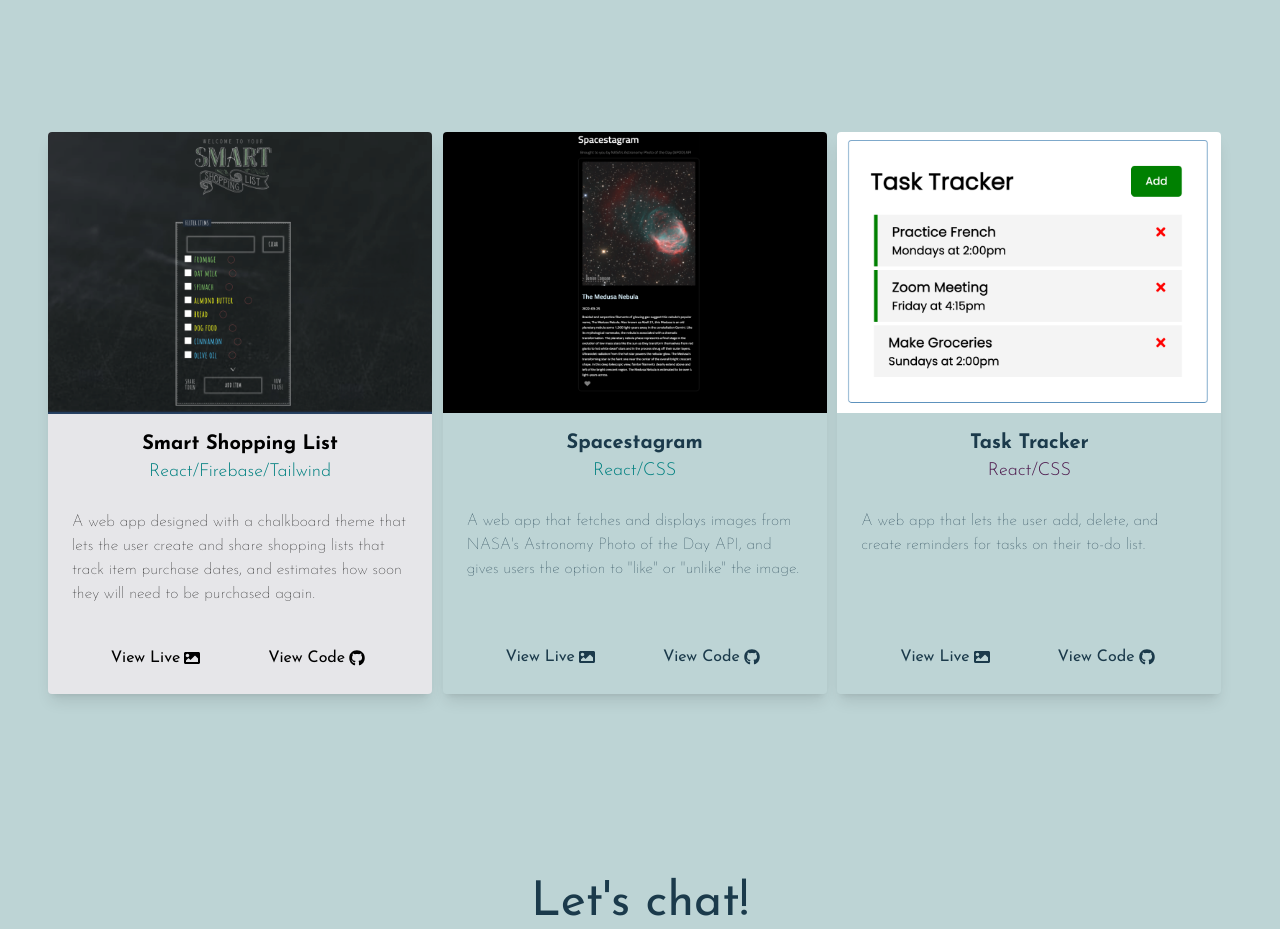
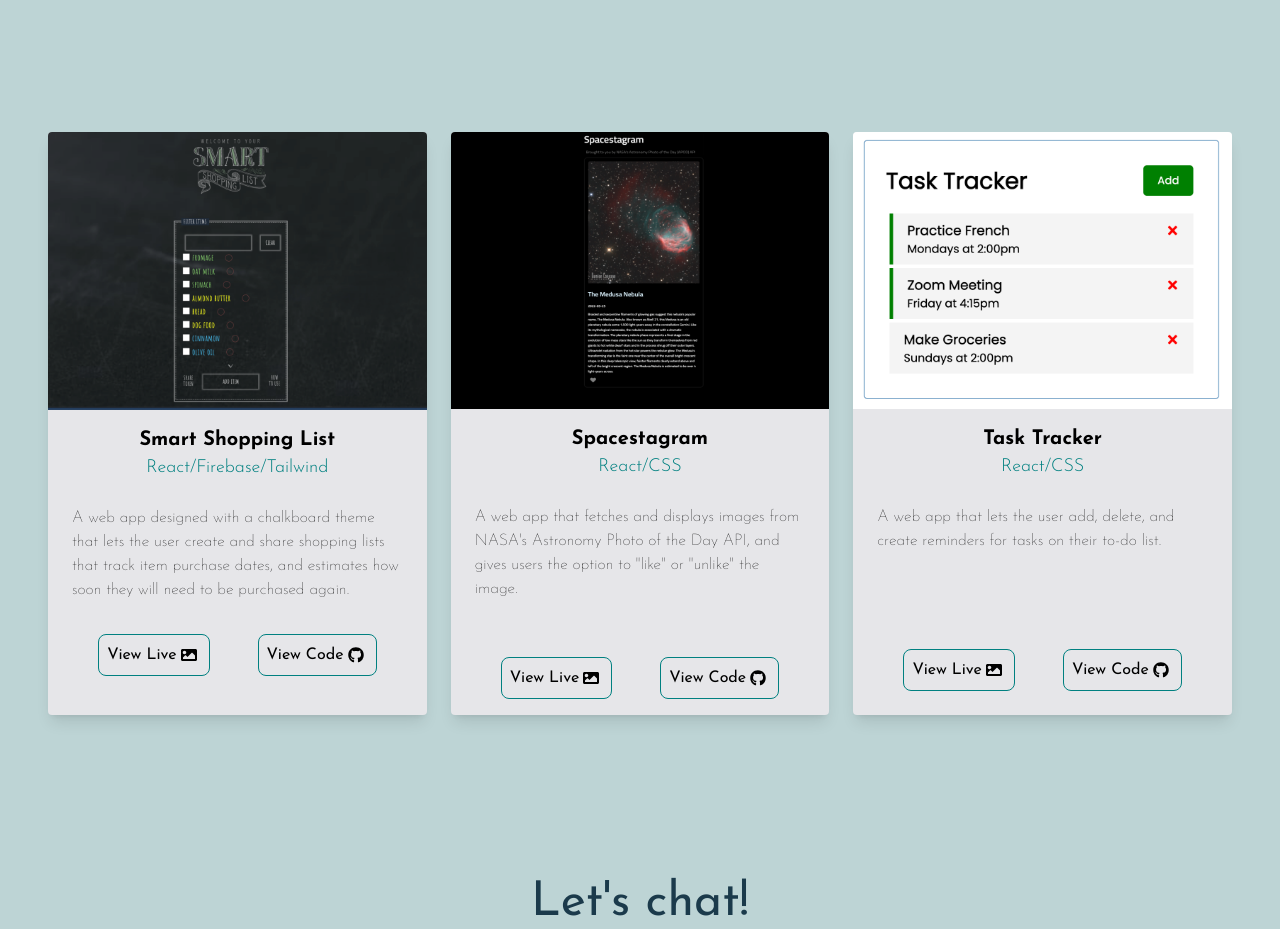
Before and after one commit to k-monnik/react-portfolio, a React (Create React App) app: page /projects in a window 1280 px wide. Shown: the part 1980-2909 px from the top of the page. Built offline with nearby package versions, Linux system fonts and the light colour scheme.

Commit message:
add styling update to card buttons

```diff
--- a/src/components/Cards.js
+++ b/src/components/Cards.js
@@ -6,7 +6,7 @@ import tasklist from "../assets/task-tracker-img.png";
 const Cards = () => {
 
     return (
-        <div className="m-12 grid grid-cols-1 md:grid-cols-3">
+        <div className="m-12 grid grid-cols-1 md:grid-cols-3 md:gap-6">
             <div className="max-w-sm rounded overflow-hidden shadow-lg bg-ice text-black">
                 <img src={shoplist} alt="" className="" />
                 <div className="px-6 py-4">
@@ -23,18 +23,18 @@ const Cards = () => {
                     </div>
                     <div className="flex flex-row justify-center gap-12">
                         <button
-                            className="flex p-2 rounded-lg hover:bg-ocean"
+                            className="flex p-2 border border-ocean rounded-lg hover:bg-ocean hover:text-white active:border-white"
                             onClick={() => { window.open("https://tcl-38-smart-shopping-list.web.app/") }}
                         >View Live<FaImage className="m-1 align-middle" /></button>
                         <button
-                            className="flex p-2 rounded-lg focus:ring-1 focus:ring-ocean"
+                            className="flex p-2 border border-ocean rounded-lg hover:bg-ocean hover:text-white active:border-white"
                             onClick={() => { window.open("https://github.com/the-collab-lab/tcl-38-smart-shopping-list") }}
                         >View Code<FaGithub className="m-1 align-middle" /></button>
                     </div>
                 </div>
 
             </div>
-            <div className="max-w-sm rounded overflow-hidden shadow-lg">
+            <div className="max-w-sm rounded overflow-hidden shadow-lg bg-ice text-black">
                 <img src={spacepic} alt="" className="" />
                 <div className="px-6 py-4">
                     <div className="font-bold text-blue-800 text-xl flex justify-center">
@@ -50,38 +50,38 @@ const Cards = () => {
                     </div>
                     <div className="flex flex-row justify-center gap-12">
                         <button
-                            className="flex p-2 rounded-lg bg-blue-500"
+                            className="flex p-2 border border-ocean rounded-lg hover:bg-ocean hover:text-white active:border-white"
                             onClick={() => { window.open("https://km-spacestagram.herokuapp.com/") }}
                         >View Live<FaImage className="m-1 align-middle" /></button>
                         <button
-                            className="flex p-2 rounded-lg bg-green-500"
+                            className="flex p-2 border border-ocean rounded-lg hover:bg-ocean hover:text-white active:border-white"
                             onClick={() => { window.open("https://github.com/k-monnik/apod-gram") }}
                         >View Code<FaGithub className="m-1 align-middle" /></button>
                     </div>
                 </div>
 
             </div>
-            <div className="max-w-sm rounded overflow-hidden shadow-lg">
+            <div className="max-w-sm rounded overflow-hidden shadow-lg bg-ice text-black">
                 <img src={tasklist} alt="" className="w-full" />
                 <div className="px-6 py-4">
                     <div className="font-bold text-blue-800 text-xl flex justify-center">
                         Task Tracker
                     </div>
                     <div>
-                        <p className="flex justify-center text-lg font-light text-plum mb-6">
+                        <p className="flex justify-center text-lg font-light text-ocean mb-6">
                             React/CSS
                         </p>
-                        <p className="text-normal font-thin mb-20">
+                        <p className="text-normal font-thin mb-24">
                             A web app that lets the user add, delete, and create reminders for tasks on their to-do list.
                         </p>
                     </div>
                     <div className="flex flex-row justify-center gap-12">
                         <button
-                            className="flex p-2 rounded-lg bg-blue-500"
+                            className="flex p-2 border border-ocean rounded-lg hover:bg-ocean hover:text-white active:border-white"
                             onClick={() => { window.open("https://monnik-react-task-tracker.netlify.app/") }}
                         >View Live<FaImage className="m-1 align-middle" /></button>
                         <button
-                            className="flex p-2 rounded-lg bg-green-500"
+                            className="flex p-2 rounded-lg border border-ocean hover:bg-ocean hover:text-white "
                             onClick={() => { window.open("https://github.com/k-monnik/react-task-tracker") }}
                         >View Code<FaGithub className="m-1 align-middle" /></button>
                     </div>
```
